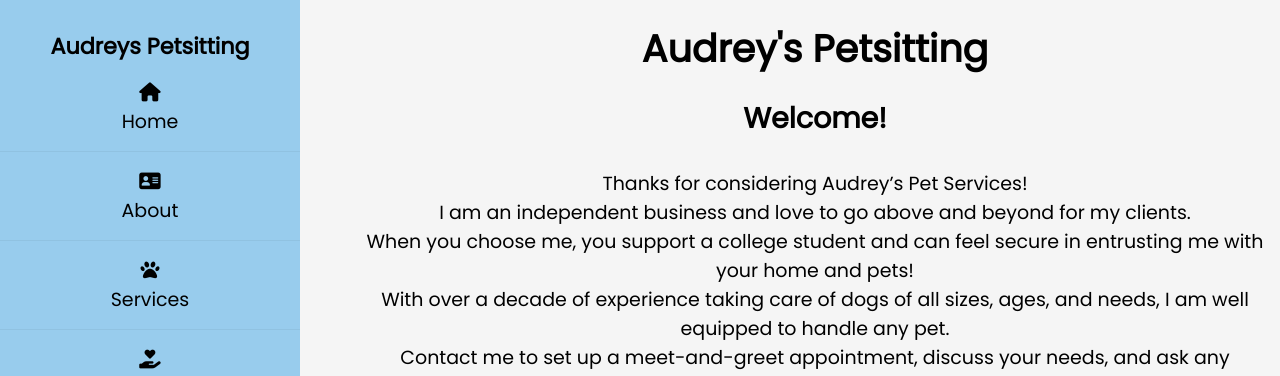
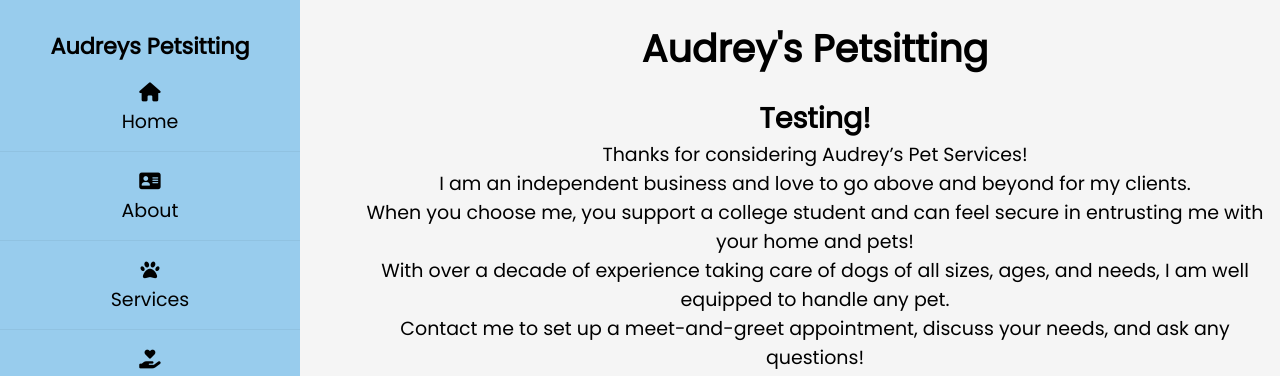
Before and after one commit to dsergiychuk/AudreysPetsitting.github.io, a plain HTML site: page index.html in a window 1280 px wide. Shown: the top 376 px of the page. Drawn offline with Linux system fonts and the light colour scheme.

Commit message:
Update index.html

```diff
--- a/index.html
+++ b/index.html
@@ -40,8 +40,7 @@
 			</style>
 
 
-				<h2> Welcome! </h2>
-				<br>
+				<h2> Testing! </h2>
     			<p>Thanks for considering Audrey’s Pet Services! <br>
 					I am an independent business and love to go above and beyond for my clients. <br>
 					When you choose me, you support a college student and can feel secure in entrusting me with your home and pets! <br>
```
